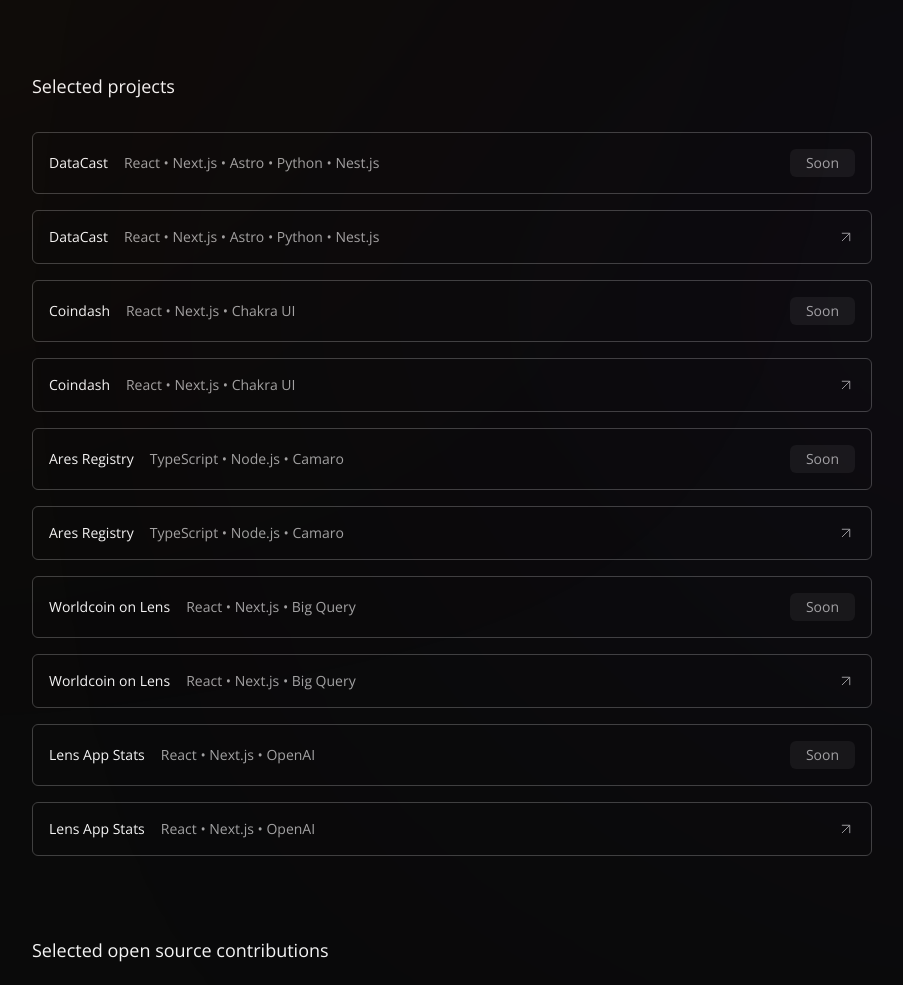
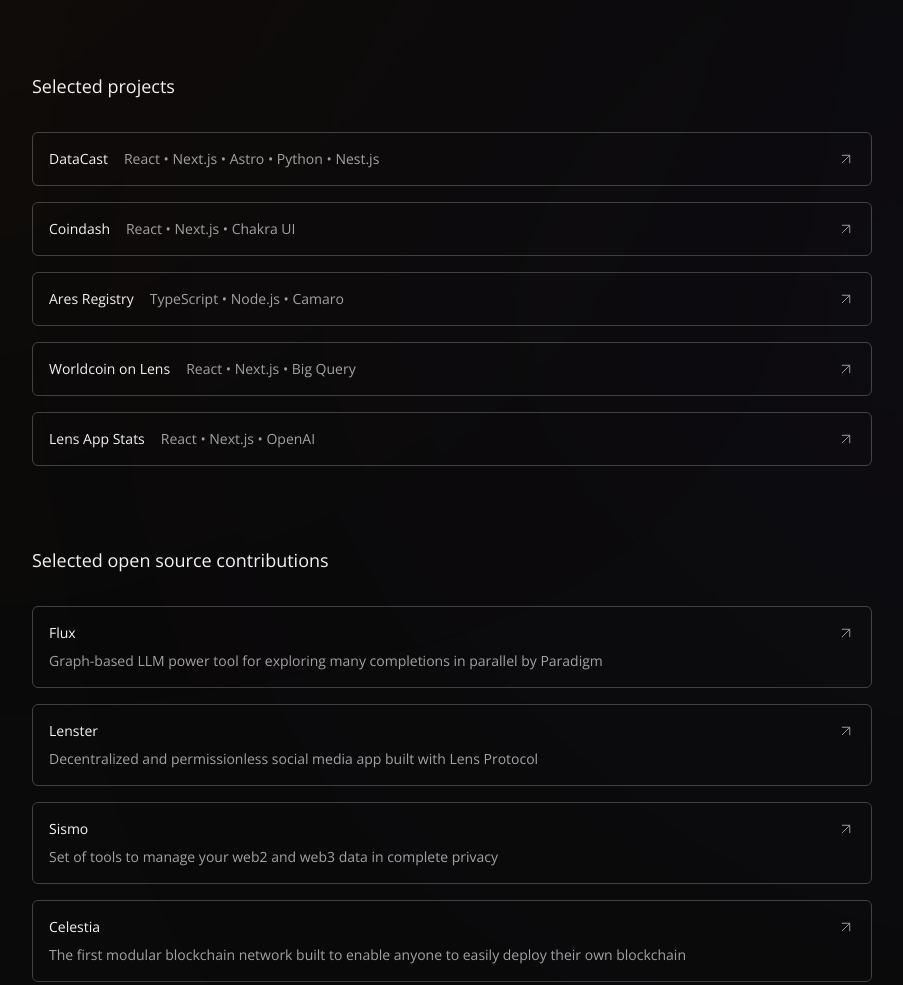
Before and after one commit to AdamSchinzel/personal-website, an Astro site: page / in a window 1280 px wide. Shown: the part 340-1325 px from the top of the page, without its empty margins (188-1091 px from the left). Built offline with nearby package versions, Linux system fonts and the light colour scheme; Astro itself is replaced by a stand-in of ours.

Commit message:
fix: improvements

```diff
--- a/src/components/PostCard.astro
+++ b/src/components/PostCard.astro
@@ -9,7 +9,7 @@
 ---
 
 <a
-  class="group flex w-full lg:max-w-sm cursor-pointer flex-col gap-2 rounded-md border border-neutral-700 p-4 transition-all duration-300 hover:-translate-y-2 hover:border-neutral-400"
+  class="group flex w-full cursor-pointer flex-col gap-2 rounded-md border border-neutral-700 p-4 transition-all duration-300 hover:-translate-y-2 hover:border-neutral-400"
   href={link}
 >
   <div
--- a/src/components/ProjectCard.astro
+++ b/src/components/ProjectCard.astro
@@ -10,12 +10,6 @@
 ---
 
 <>
-  <div class="t group flex w-full flex-col justify-between gap-2 rounded-md border border-neutral-700 p-4 md:flex-row md:items-center">
-      <div class="flex flex-col gap-2 md:flex-row md:items-center md:gap-4">
-        <p class="text-neutral-100">{title}</p>
-        <p>{formatTechs(techs)}</p>
-      </div>
-      <p class="w-fit rounded-md bg-neutral-900 px-4 py-1">Soon</p>
   </div>
     <a
       class="group flex w-full cursor-pointer justify-between gap-2 rounded-md border border-neutral-700 p-4 transition-all duration-300 hover:-translate-y-2 hover:border-neutral-400 md:flex-row md:items-center"
```
Lines whose indentation alone changed are shown as unchanged.
